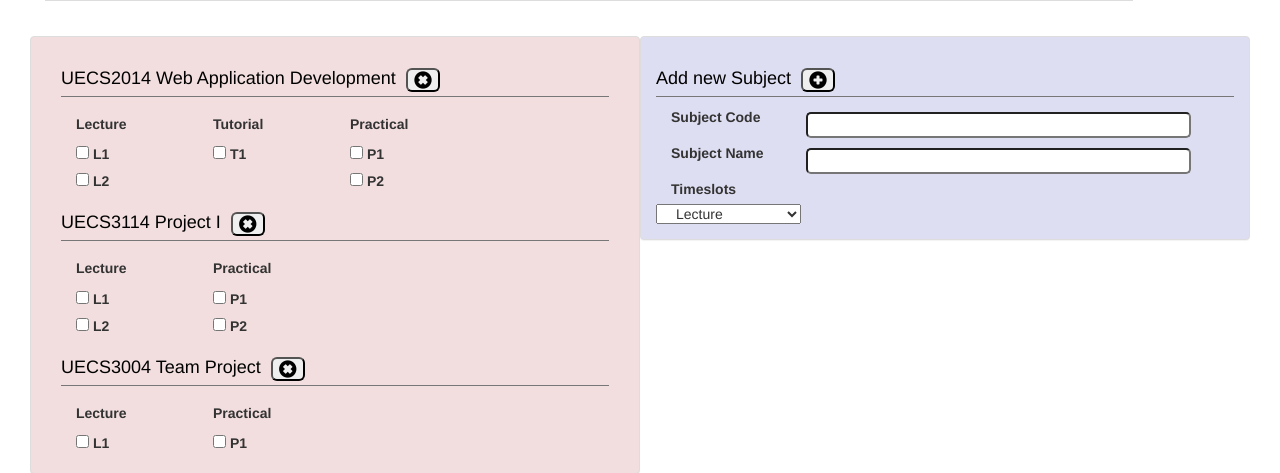
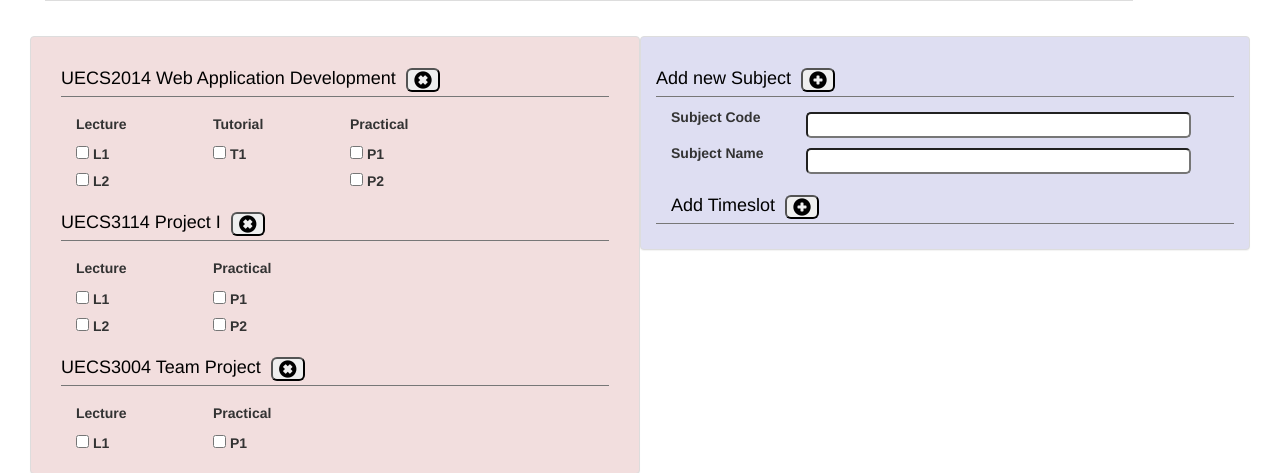
Before and after one commit to kuribu99/UnitRegApp, a PHP site: page /main.html in a window 1280 px wide. Shown: the part 332-805 px from the top of the page. Run offline with PHP 8.4, Linux system fonts and the light colour scheme.

Commit message:
Mostly done but some logic problem in adding new subject

```diff
--- a/main.css
+++ b/main.css
@@ -68,7 +68,7 @@ td.has-timeslot {
     background-color: #ffffff;
 }
 
-.subject-name {
+.title {
     color: #000000;
     border-bottom: 1px solid #777777;
 }
@@ -94,3 +94,8 @@ button#add-subject {
     display:inline-block;
     vertical-align:middle;
 }
+
+select {
+    padding-top: 5px;
+    padding-bottom:5px;
+}
--- a/main.html
+++ b/main.html
@@ -57,10 +57,10 @@
 			<div class="col-sm-12 half-height">
 				<div class="bottom-left full-height col-sm-6 panel panel-default padding-m scrollable-y">
 					<div class="col-sm-12" ng-repeat="subject in timetable.subjects track by $index">
-						<h4 class="subject-name">
+						<h4 class="title">
 							<span>{{ subject.subjectCode }} {{ subject.subjectName}}</span>
 							<button class="btn-inline img-responsive img-rounded glyphicon glyphicon-remove-sign"
-								ng-click="timetable.RemoveSubject()">
+								ng-click="timetable.RemoveSubject(subject)">
 							</button>
 						</h4>
 						<div class="col-sm-3" ng-repeat="classtype in subject.timeslots"
@@ -79,23 +79,35 @@
 					</div>
 				</div>
 				<div class="bottom-right full-height col-sm-6 panel panel-default padding-m">
-					<h4 class="subject-name">
+					<h4 class="title">
 						<span>Add new Subject</span>
 						<button class="btn-inline img-responsive img-rounded glyphicon glyphicon-plus-sign"
-								ng-click="timetable.AddNewSubject()">
+								ng-click="AddNewSubject()">
 						</button>
 					</h4>
 					<label class="col-sm-3" for="subject-code">Subject Code</label>
 					<input class="col-sm-8" type="text" id="subject-code" name="subject-code" ng-model="newSubject.subjectCode"/>
-					<label class="col-sm-3" for="subject-name">Subject Name</label>
-					<input class="col-sm-8" type="text" id="subject-name" name="subject-name" ng-model="newSubject.subjectName" />
-					<label class="col-sm-12">Timeslots</label>
-					<select class="col-sm-3">
-						<option ng-repeat="classType in ClassType track by $index"
-							value="{{ $index }}">
-							{{classType}}
-						</option>
-					</select>
+					<label class="col-sm-3" for="title">Subject Name</label>
+					<input class="col-sm-8" type="text" id="title" name="title" ng-model="newSubject.subjectName" />
+					<h4 class=" col-sm-12 title">
+						<span>Add Timeslot</span>
+						<button class="btn-inline img-responsive img-rounded glyphicon glyphicon-plus-sign"
+								ng-click="AddNewTimeslot()">
+						</button>
+					</h4>
+					<div ng-repeat="timeslot in newTimeslots">
+						<select class="col-sm-3 btn btn-default" ng-model="timeslot.classType">
+							<option ng-repeat="classType in ClassType track by $index"
+									value="{{ $index }}"> {{ classType }} </option>
+						</select>
+						<input type="number" ng-model="timeslot.number" min="1"/>
+						<select class="col-sm-3 btn btn-default" ng-model="timeslot.timetableDay.day">
+							<option ng-repeat="day in DayInWeek track by $index"
+								value="{{ $index }}"> {{ day }} </option>
+						</select>
+						<input type="number" ng-model="timeslot.startTime" min="800" max="1800" />
+						<input type="number" ng-model="timeslot.EndTime" min="800" max="1800" />
+					</div>
 				</div>
 			</div>
 		</div>
--- a/unitRegApp.js
+++ b/unitRegApp.js
@@ -30,18 +30,33 @@ app.controller("unitRegController", function($scope) {
     $scope.ClassType = ClassType;
     $scope.timetable = new Timetable();
     $scope.newSubject = new Subject($scope.timetable, '', '');
+    $scope.newTimeslots = [];
 
     // Methods
     $scope.To24HourFormat = To24HourFormat;
-    $scope.NotifyChanges = function() {
+
+    $scope.NotifyChanges = function () {
         $scope.timetable.NotifyChanges();
     };
-    $scope.AddNewSubject = function() {
-        $scope.timetable.AddSubject(scope.newSubject);
-        $scope.newSubject = new Subject(scope.timetable, '', '');
+
+    $scope.AddNewSubject = function () {
+        $scope.newTimeslots.forEach(function(timeslot) {
+            this.newSubject.AddTimeslot(timeslot.timetableDay, timeslot.startTime, timeslot.endTime, timeslot.classType, timeslot.number);
+        }, $scope);
+
+        $scope.timetable.AddSubject($scope.newSubject);
+        $scope.newSubject = new Subject($scope.timetable, '', '');
+        while($scope.newTimeslots.length > 0)
+            $scope.newTimeslots.pop();
+    };
+
+    $scope.AddNewTimeslot = function () {
+        $scope.newTimeslots.push(new Timeslot(Monday, 800, 1000, $scope.newSubject, Lecture, 1));
     };
 
     // Add dummy data
+    {
+
     var web = new Subject($scope.timetable, 'UECS2014', 'Web Application Development');
     web.AddTimeslot(Monday, 900, 1300, Lecture, 1)
         .AddTimeslot(Tuesday, 900, 1400, Lecture, 2)
@@ -61,9 +76,9 @@ app.controller("unitRegController", function($scope) {
     tp.AddTimeslot(Thursday, 1600, 1800, Lecture, 1)
         .AddTimeslot(Saturday, 1000, 1600, Practical, 1);
     $scope.timetable.AddSubject(tp);
+    }
 
     $scope.NotifyChanges();
-
 });
 
 $(document).ready(function() {
@@ -125,10 +140,6 @@ $(document).ready(function() {
             print.print();
             print.close();
         }, 100);
-    });
-
-    $('input.timeslot').change(function() {
-        scope.timetable.NotifyChanges();
     });
 });
 
@@ -343,7 +354,6 @@ function TimetableDay(timetable, day) {
         var result = false;
         this.timeslots.forEach(function(timeslot) {
             if(timeslot.startTime == startTime && timeslot.ticked) {
-                console.log(timeslot);
                 result = timeslot;
             }
         }, this);
```
